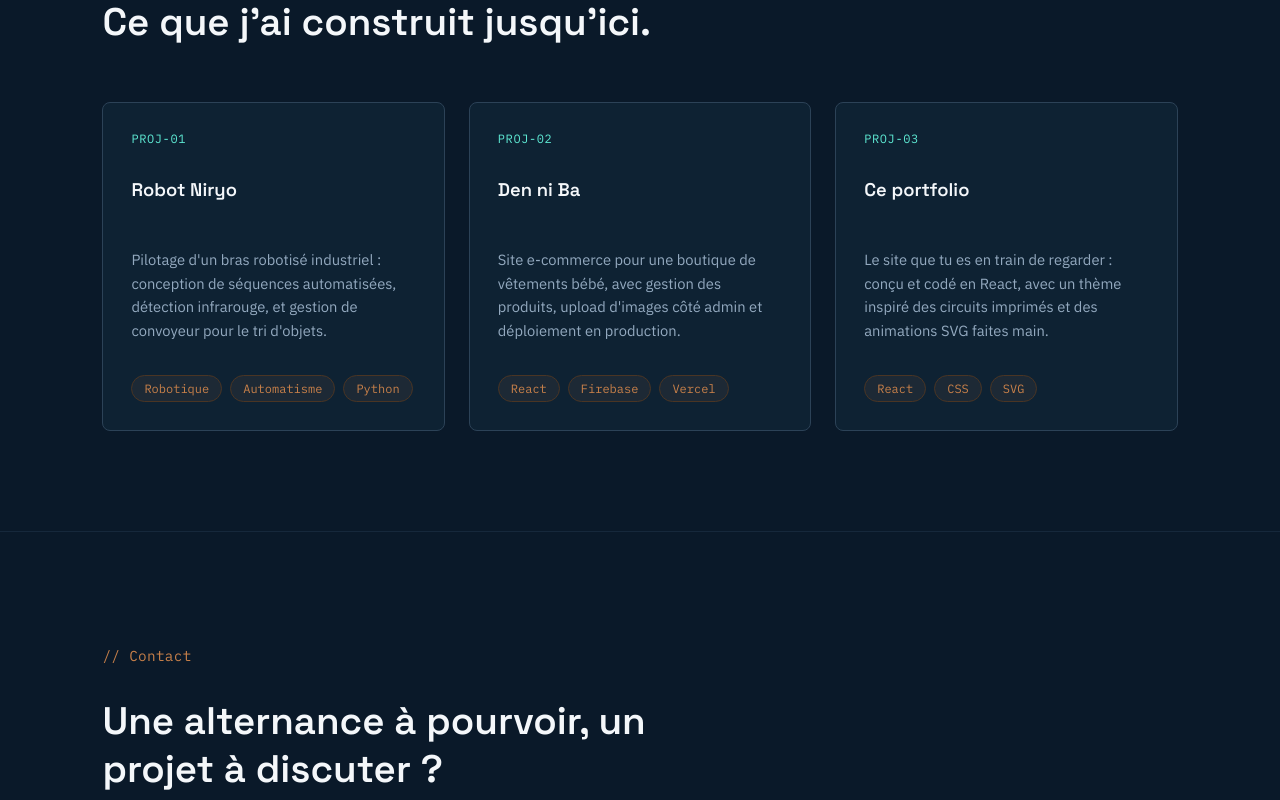
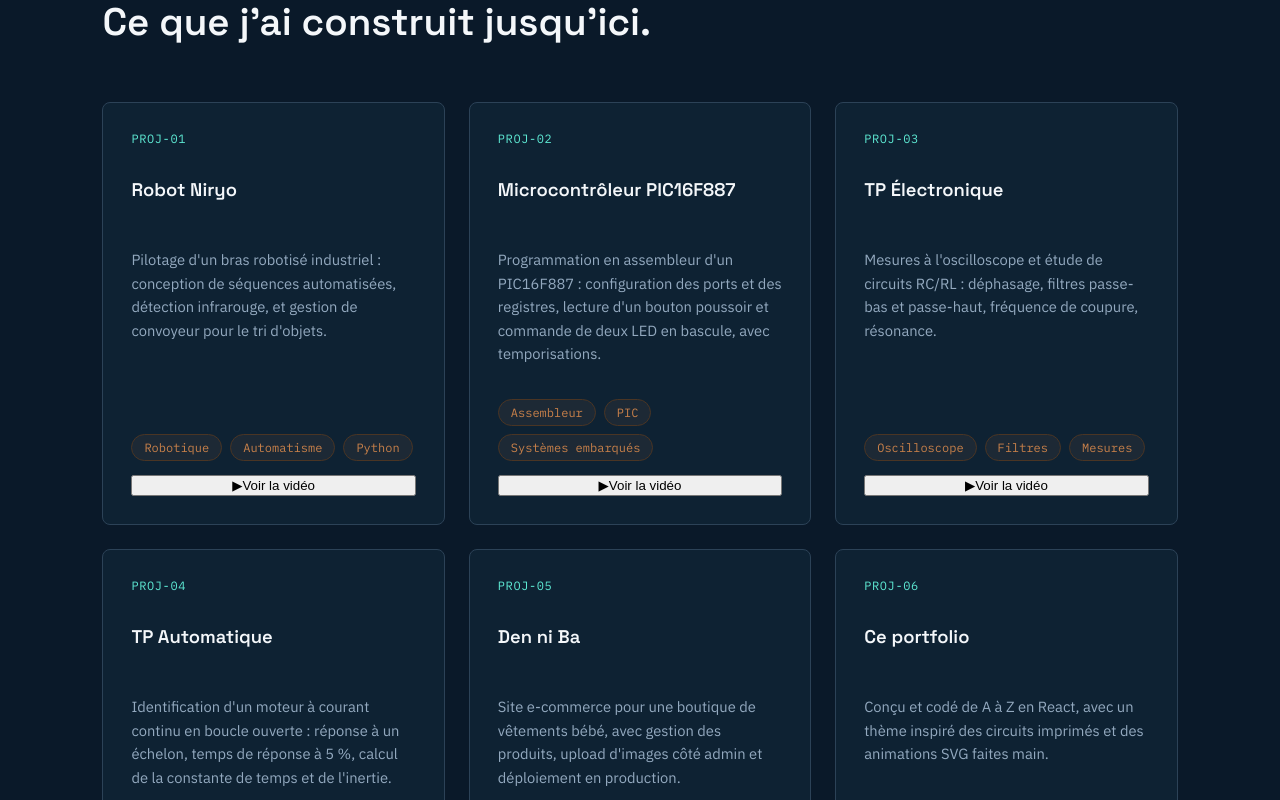
Before and after one commit to doussoubadoumb-lab/portfolio-doussouba, a React (Create React App) app: page / in a window 1280 px wide. Shown: the part 3200-4000 px from the top of the page. Built offline with nearby package versions, Linux system fonts and the light colour scheme.

Commit message:
Update Projects.js

```diff
--- a/src/components/Projects.js
+++ b/src/components/Projects.js
@@ -1,6 +1,7 @@
-import React from 'react';
+import React, { useEffect, useState } from 'react';
 import './Projects.css';
 
+// video: identifiant de la vidéo YouTube (non répertoriée), ou null s'il n'y en a pas
 const projects = [
   {
     id: 'niryo',
@@ -9,26 +10,91 @@ const projects = [
     description:
       "Pilotage d'un bras robotisé industriel : conception de séquences automatisées, détection infrarouge, et gestion de convoyeur pour le tri d'objets.",
     stack: ['Robotique', 'Automatisme', 'Python'],
+    video: '06_djt-d_m8',
+  },
+  {
+    id: 'pic',
+    tag: 'PROJ-02',
+    title: 'Microcontrôleur PIC16F887',
+    description:
+      "Programmation en assembleur d'un PIC16F887 : configuration des ports et des registres, lecture d'un bouton poussoir et commande de deux LED en bascule, avec temporisations.",
+    stack: ['Assembleur', 'PIC', 'Systèmes embarqués'],
+    video: 'ma2_3EXccJY',
+  },
+  {
+    id: 'tp-elec',
+    tag: 'PROJ-03',
+    title: 'TP Électronique',
+    description:
+      "Mesures à l'oscilloscope et étude de circuits RC/RL : déphasage, filtres passe-bas et passe-haut, fréquence de coupure, résonance.",
+    stack: ['Oscilloscope', 'Filtres', 'Mesures'],
+    video: 'yO0nc-aRCxo',
+  },
+  {
+    id: 'tp-auto',
+    tag: 'PROJ-04',
+    title: 'TP Automatique',
+    description:
+      "Identification d'un moteur à courant continu en boucle ouverte : réponse à un échelon, temps de réponse à 5 %, calcul de la constante de temps et de l'inertie.",
+    stack: ['Automatique', 'Moteur CC', 'Identification'],
+    video: null,
   },
   {
     id: 'denniba',
-    tag: 'PROJ-02',
+    tag: 'PROJ-05',
     title: 'Den ni Ba',
     description:
       "Site e-commerce pour une boutique de vêtements bébé, avec gestion des produits, upload d'images côté admin et déploiement en production.",
     stack: ['React', 'Firebase', 'Vercel'],
+    video: null,
   },
   {
     id: 'portfolio',
-    tag: 'PROJ-03',
+    tag: 'PROJ-06',
     title: 'Ce portfolio',
     description:
-      "Le site que tu es en train de regarder : conçu et codé en React, avec un thème inspiré des circuits imprimés et des animations SVG faites main.",
+      "Conçu et codé de A à Z en React, avec un thème inspiré des circuits imprimés et des animations SVG faites main.",
     stack: ['React', 'CSS', 'SVG'],
+    video: null,
   },
 ];
 
+function VideoModal({ project, onClose }) {
+  // fermer avec la touche Échap et bloquer le défilement de la page
+  useEffect(() => {
+    const onKey = (e) => e.key === 'Escape' && onClose();
+    window.addEventListener('keydown', onKey);
+    const previous = document.body.style.overflow;
+    document.body.style.overflow = 'hidden';
+    return () => {
+      window.removeEventListener('keydown', onKey);
+      document.body.style.overflow = previous;
+    };
+  }, [onClose]);
+
+  return (
+    <div className="video-modal" onClick={onClose} role="dialog" aria-modal="true" aria-label={`Vidéo : ${project.title}`}>
+      <div className="video-modal__box" onClick={(e) => e.stopPropagation()}>
+        <div className="video-modal__header">
+          <span className="video-modal__title">{project.title}</span>
+          <button className="video-modal__close" onClick={onClose} aria-label="Fermer la vidéo">×</button>
+        </div>
+        <div className="video-modal__frame">
+          <iframe
+            src={`https://www.youtube-nocookie.com/embed/${project.video}?autoplay=1&rel=0`}
+            title={project.title}
+            allow="autoplay; encrypted-media; picture-in-picture; fullscreen"
+            allowFullScreen
+          />
+        </div>
+      </div>
+    </div>
+  );
+}
+
 function Projects() {
+  const [active, setActive] = useState(null);
+
   return (
     <section className="projects" id="projects">
       <p className="projects__eyebrow">{'// Projets'}</p>
@@ -45,9 +111,17 @@ function Projects() {
                 <span key={s} className="projects__stack-item">{s}</span>
               ))}
             </div>
+            {p.video && (
+              <button className="projects__video-btn" onClick={() => setActive(p)}>
+                <span className="projects__video-icon" aria-hidden="true">▶</span>
+                Voir la vidéo
+              </button>
+            )}
           </div>
         ))}
       </div>
+
+      {active && <VideoModal project={active} onClose={() => setActive(null)} />}
     </section>
   );
 }
```
